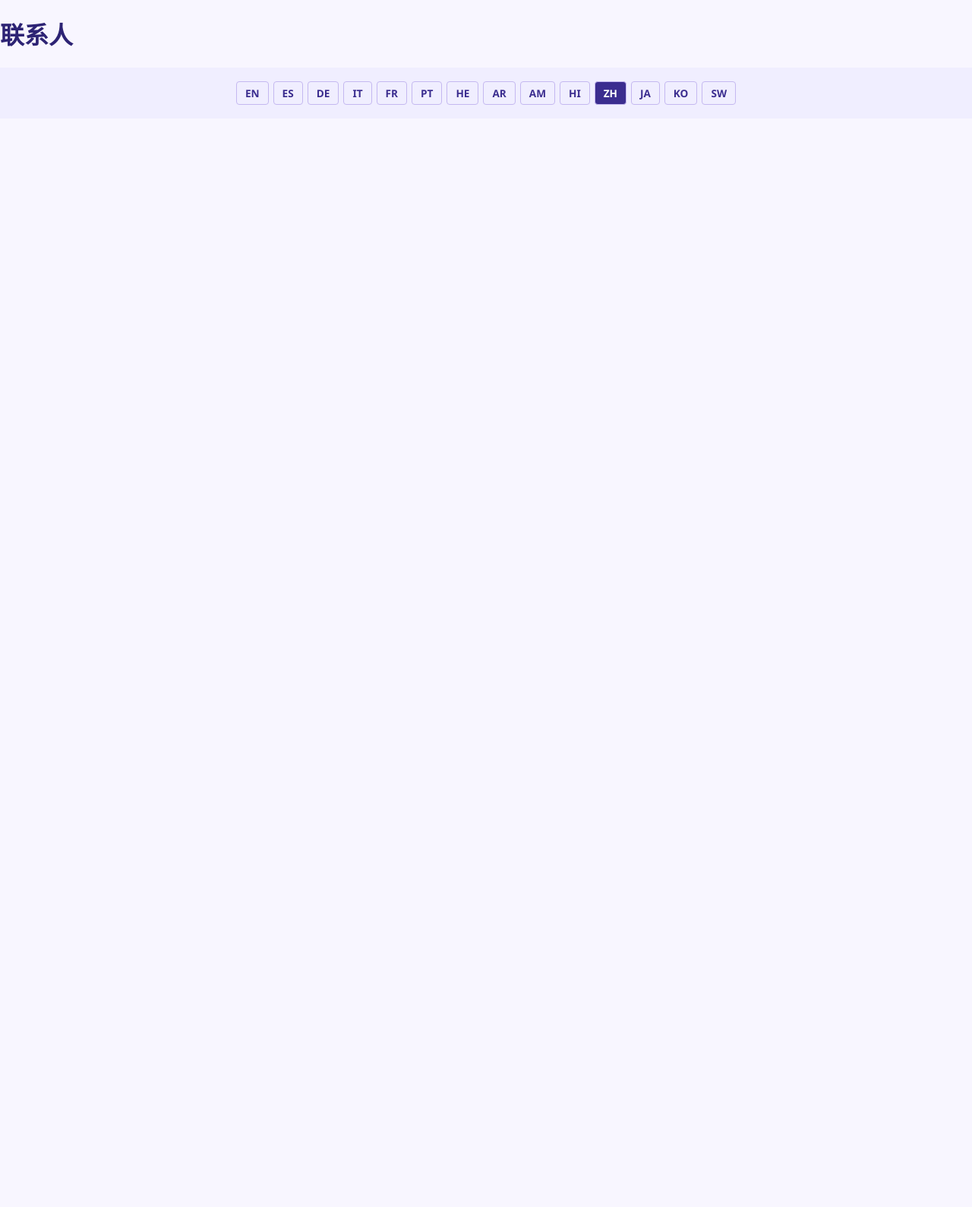
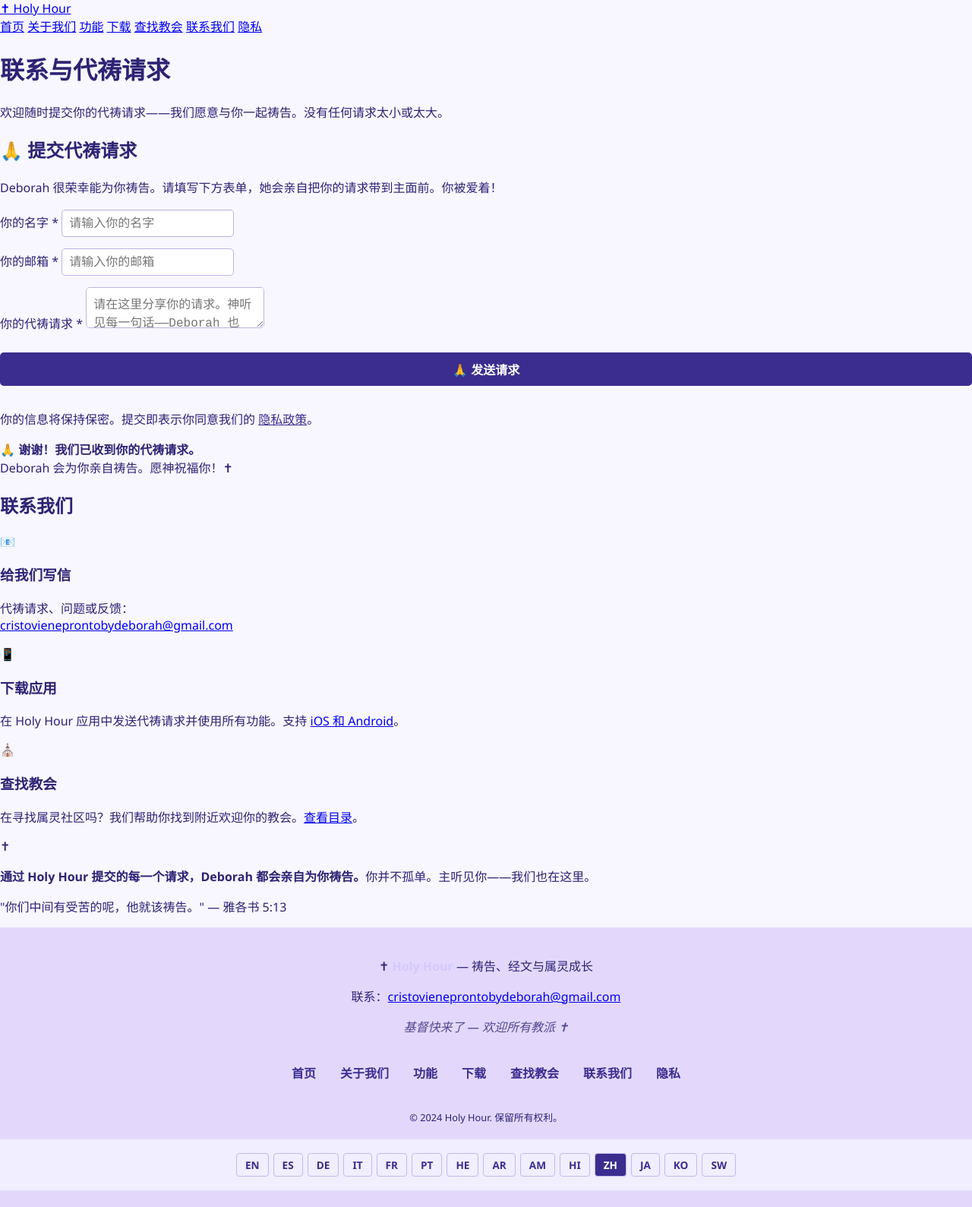
Before and after one commit to debeortiiz/Holy-Hour-Website-, a website: page zh/contact.html in a window 1280 px wide. Shown: the whole page at 76% size. Before the commit the page ends 800 px from the top, so only its background shows below. Drawn offline with Linux system fonts and the light colour scheme.

Commit message:
Update contact page title and content in Chinese

```diff
--- a/zh/contact.html
+++ b/zh/contact.html
@@ -4,26 +4,149 @@
     <meta charset="UTF-8">
     <link rel="stylesheet" href="../style.css">
     <meta name="viewport" content="width=device-width, initial-scale=1.0">
-    <title>联系人 – Holy Hour</title>
+    <title>联系与代祷请求 – Holy Hour</title>
+    <!-- 保持与西班牙语版本相同的 CSS，或使用共享样式表 -->
 </head>
 <body>
-<h1>联系人</h1>
-<div class="language-switcher" style="background:#f0eeff;text-align:center;padding:18px 20px;display:flex;flex-wrap:wrap;justify-content:center;gap:6px;margin-top:20px;">
-    <a href="../contact.html" style="color:#3b2d8f;text-decoration:none;padding:5px 11px;border:1px solid #c4b8f0;border-radius:4px;font-size:0.85rem;font-weight:600;">EN</a>
-    <a href="../es/contact.html" style="color:#3b2d8f;text-decoration:none;padding:5px 11px;border:1px solid #c4b8f0;border-radius:4px;font-size:0.85rem;font-weight:600;">ES</a>
-    <a href="../de/contact.html" style="color:#3b2d8f;text-decoration:none;padding:5px 11px;border:1px solid #c4b8f0;border-radius:4px;font-size:0.85rem;font-weight:600;">DE</a>
-    <a href="../it/contact.html" style="color:#3b2d8f;text-decoration:none;padding:5px 11px;border:1px solid #c4b8f0;border-radius:4px;font-size:0.85rem;font-weight:600;">IT</a>
-    <a href="../fr/contact.html" style="color:#3b2d8f;text-decoration:none;padding:5px 11px;border:1px solid #c4b8f0;border-radius:4px;font-size:0.85rem;font-weight:600;">FR</a>
-    <a href="../pt/contact.html" style="color:#3b2d8f;text-decoration:none;padding:5px 11px;border:1px solid #c4b8f0;border-radius:4px;font-size:0.85rem;font-weight:600;">PT</a>
-    <a href="../he/contact.html" style="color:#3b2d8f;text-decoration:none;padding:5px 11px;border:1px solid #c4b8f0;border-radius:4px;font-size:0.85rem;font-weight:600;">HE</a>
-    <a href="../ar/contact.html" style="color:#3b2d8f;text-decoration:none;padding:5px 11px;border:1px solid #c4b8f0;border-radius:4px;font-size:0.85rem;font-weight:600;">AR</a>
-    <a href="../am/contact.html" style="color:#3b2d8f;text-decoration:none;padding:5px 11px;border:1px solid #c4b8f0;border-radius:4px;font-size:0.85rem;font-weight:600;">AM</a>
-    <a href="../hi/contact.html" style="color:#3b2d8f;text-decoration:none;padding:5px 11px;border:1px solid #c4b8f0;border-radius:4px;font-size:0.85rem;font-weight:600;">HI</a>
-    <a href="contact.html" style="color:#3b2d8f;text-decoration:none;padding:5px 11px;border:1px solid #c4b8f0;border-radius:4px;font-size:0.85rem;font-weight:600;background:#3b2d8f;color:#fff;">ZH</a>
-    <a href="../ja/contact.html" style="color:#3b2d8f;text-decoration:none;padding:5px 11px;border:1px solid #c4b8f0;border-radius:4px;font-size:0.85rem;font-weight:600;">JA</a>
-    <a href="../ko/contact.html" style="color:#3b2d8f;text-decoration:none;padding:5px 11px;border:1px solid #c4b8f0;border-radius:4px;font-size:0.85rem;font-weight:600;">KO</a>
-    <a href="../sw/contact.html" style="color:#3b2d8f;text-decoration:none;padding:5px 11px;border:1px solid #c4b8f0;border-radius:4px;font-size:0.85rem;font-weight:600;">SW</a>
+
+<nav>
+    <div class="nav-inner">
+        <a class="nav-brand" href="../index.html">✝ Holy Hour</a>
+        <div class="nav-links">
+            <a href="index.html">首页</a>
+            <a href="about.html">关于我们</a>
+            <a href="features.html">功能</a>
+            <a href="download.html">下载</a>
+            <a href="churches.html">查找教会</a>
+            <a href="contact.html" class="active">联系我们</a>
+            <a href="privacy.html">隐私</a>
+        </div>
+    </div>
+</nav>
+
+<div class="page-hero">
+    <h1>联系与代祷请求</h1>
+    <p>欢迎随时提交你的代祷请求——我们愿意与你一起祷告。没有任何请求太小或太大。</p>
 </div>
 
+<div class="content">
+    <div class="contact-grid">
+
+        <!-- 代祷请求表单 -->
+        <div class="form-section">
+            <h2>🙏 提交代祷请求</h2>
+            <p class="form-intro">Deborah 很荣幸能为你祷告。请填写下方表单，她会亲自把你的请求带到主面前。你被爱着！</p>
+
+            <form id="prayer-form" onsubmit="handleSubmit(event)">
+
+                <div class="form-group">
+                    <label for="name">你的名字 *</label>
+                    <input type="text" id="name" name="name" placeholder="请输入你的名字" required>
+                </div>
+
+                <div class="form-group">
+                    <label for="email">你的邮箱 *</label>
+                    <input type="email" id="email" name="email" placeholder="请输入你的邮箱" required>
+                </div>
+
+                <div class="form-group">
+                    <label for="prayer">你的代祷请求 *</label>
+                    <textarea id="prayer" name="prayer" placeholder="请在这里分享你的请求。神听见每一句话——Deborah 也会。✝" required></textarea>
+                </div>
+
+                <button type="submit" class="submit-btn">🙏 发送请求</button>
+                <p class="form-note">你的信息将保持保密。提交即表示你同意我们的 <a href="privacy.html" style="color:#3b2d8f;">隐私政策</a>。</p>
+            </form>
+
+            <div id="success-message">
+                <strong>🙏 谢谢！我们已收到你的代祷请求。</strong><br>
+                Deborah 会为你亲自祷告。愿神祝福你！✝
+            </div>
+        </div>
+
+        <!-- 联系信息 -->
+        <div class="contact-info">
+            <h2>联系我们</h2>
+
+            <div class="contact-card">
+                <div class="ci-icon">📧</div>
+                <h3>给我们写信</h3>
+                <p>代祷请求、问题或反馈：<br>
+                <a href="mailto:cristovieneprontobydeborah@gmail.com">cristovieneprontobydeborah@gmail.com</a></p>
+            </div>
+
+            <div class="contact-card">
+                <div class="ci-icon">📱</div>
+                <h3>下载应用</h3>
+                <p>在 Holy Hour 应用中发送代祷请求并使用所有功能。支持 <a href="download.html">iOS 和 Android</a>。</p>
+            </div>
+
+            <div class="contact-card">
+                <div class="ci-icon">⛪</div>
+                <h3>查找教会</h3>
+                <p>在寻找属灵社区吗？我们帮助你找到附近欢迎你的教会。<a href="churches.html">查看目录</a>。</p>
+            </div>
+
+            <div class="prayer-promise">
+                <div class="pp-icon">✝</div>
+                <p><strong>通过 Holy Hour 提交的每一个请求，Deborah 都会亲自为你祷告。</strong>你并不孤单。主听见你——我们也在这里。</p>
+                <p class="verse">"你们中间有受苦的呢，他就该祷告。" — 雅各书 5:13</p>
+            </div>
+        </div>
+
+    </div>
+</div>
+
+<footer>
+    <p>✝ <strong style="color:#d4c8ff;">Holy Hour</strong> — 祷告、经文与属灵成长</p>
+    <p style="margin-top:6px;">联系：<a href="mailto:cristovieneprontobydeborah@gmail.com">cristovieneprontobydeborah@gmail.com</a></p>
+    <p style="margin-top:6px;font-style:italic;opacity:0.8;">基督快来了 — 欢迎所有教派 ✝</p>
+    <div class="footer-links">
+        <a href="index.html">首页</a>
+        <a href="about.html">关于我们</a>
+        <a href="features.html">功能</a>
+        <a href="download.html">下载</a>
+        <a href="churches.html">查找教会</a>
+        <a href="contact.html">联系我们</a>
+        <a href="privacy.html">隐私</a>
+    </div>
+    <p style="margin-top:16px;font-size:0.8rem;">&copy; 2024 Holy Hour. 保留所有权利。</p>
+<div class="language-switcher">
+    <a href="../contact.html">EN</a>
+    <a href="../es/contact.html">ES</a>
+    <a href="../de/contact.html">DE</a>
+    <a href="../it/contact.html">IT</a>
+    <a href="../fr/contact.html">FR</a>
+    <a href="../pt/contact.html">PT</a>
+    <a href="../he/contact.html">HE</a>
+    <a href="../ar/contact.html">AR</a>
+    <a href="../am/contact.html">AM</a>
+    <a href="../hi/contact.html">HI</a>
+    <a href="contact.html" class="active">ZH</a>
+    <a href="../ja/contact.html">JA</a>
+    <a href="../ko/contact.html">KO</a>
+    <a href="../sw/contact.html">SW</a>
+</div>
+</footer>
+
+<script>
+function handleSubmit(event) {
+    event.preventDefault();
+    const name = document.getElementById('name').value;
+    const email = document.getElementById('email').value;
+    const prayer = document.getElementById('prayer').value;
+
+    const subject = encodeURIComponent('代祷请求：' + name + ' – Holy Hour');
+    const body = encodeURIComponent(
+        '姓名：' + name + '\\n' +
+        '邮箱：' + email + '\\n\\n' +
+        '代祷请求：\\n' + prayer
+    );
+    window.location.href = 'mailto:cristovieneprontobydeborah@gmail.com?subject=' + subject + '&body=' + body;
+    document.getElementById('success-message').style.display = 'block';
+    document.getElementById('prayer-form').reset();
+}
+</script>
+
 </body>
-</html>
+                             </html>
```
